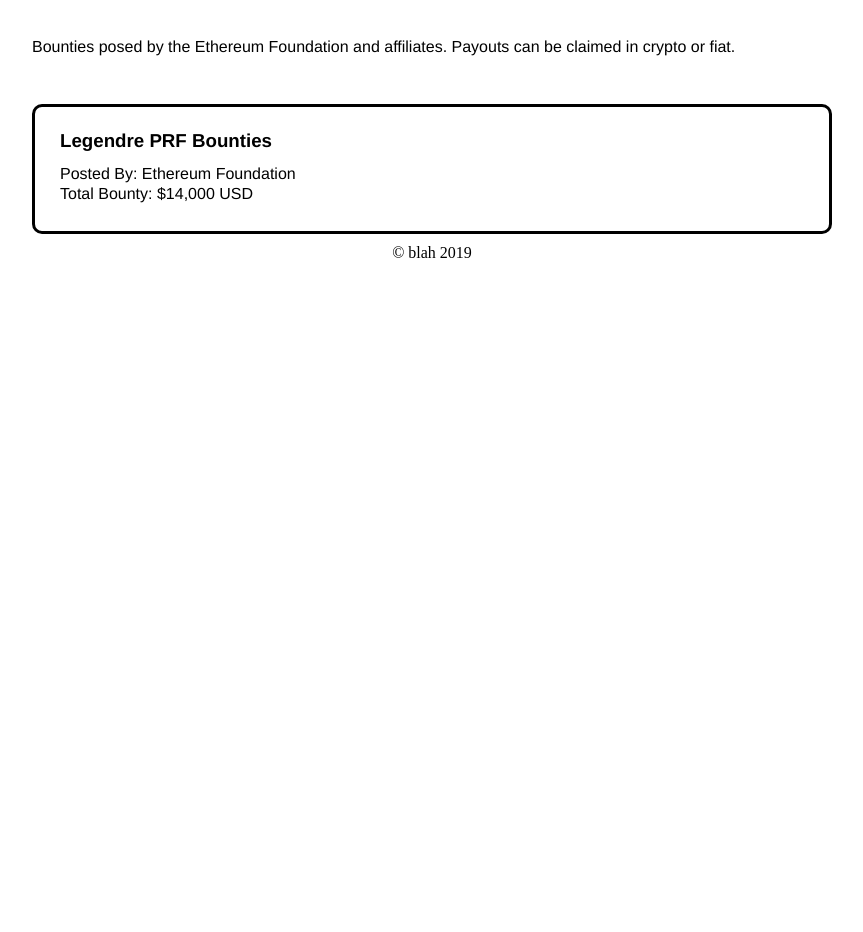
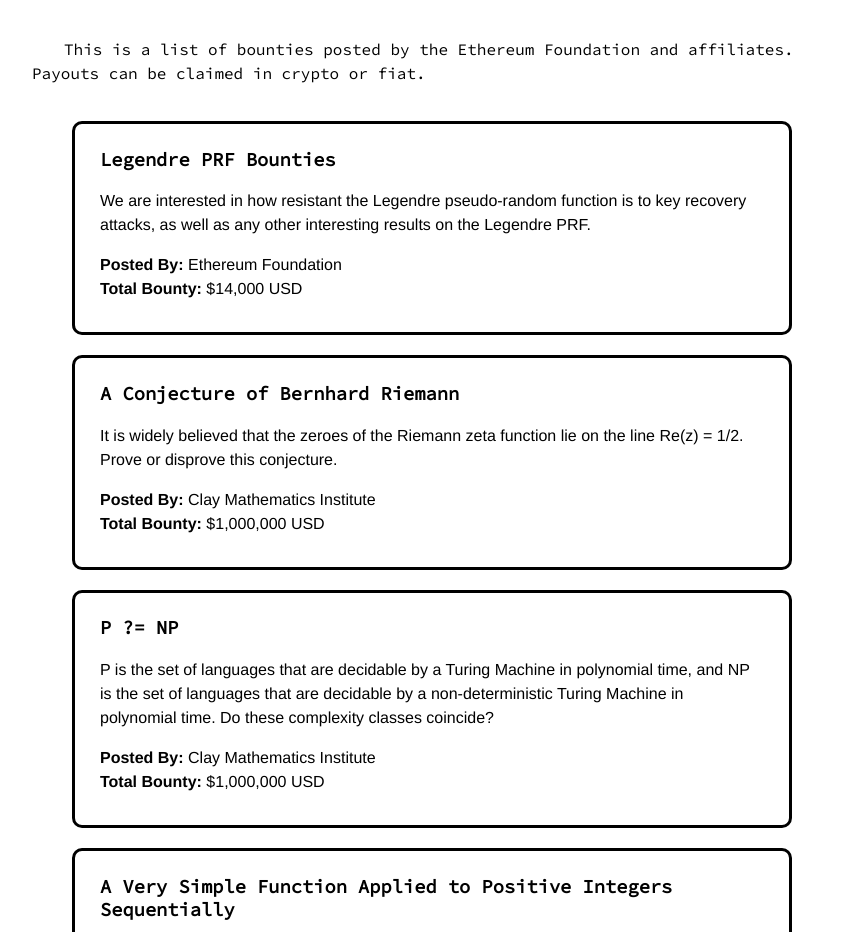
Before and after one commit to bricehuang/eth-bounties, a plain HTML site: page index.html in a window 1280 px wide. Shown: the part 180-1112 px from the top of the page, without its empty margins (208-1071 px from the left). Before the commit the page ends 800 px from the top, so only its background shows below. Drawn offline with nearby package versions, Linux system fonts and the light colour scheme.

Commit message:
add silly bounties

```diff
--- a/index.html
+++ b/index.html
@@ -15,9 +15,8 @@
       </div>
 
       <div class="subtitle-container section-container">
-        <p>
-          Bounties posed by the Ethereum Foundation and affiliates.
-          Payouts can be claimed in crypto or fiat.
+        <p class="subtitle">
+          This is a list of bounties posted by the Ethereum Foundation and affiliates. Payouts can be claimed in crypto or fiat.
         </p>
       </div>
 
@@ -25,7 +24,7 @@
       </div>
 
       <footer>
-        &copy; blah 2019
+        <p>&copy; Ethereum Foundation 2019</p>
       </footer>
     </div>
 
--- a/scripts.js
+++ b/scripts.js
@@ -2,9 +2,37 @@ const BOUNTIES = [
   {
     "title": "Legendre PRF Bounties",
     "link": "https://legendreprf.org/bounties",
-    "description": "",
+    "description": "We are interested in how resistant the Legendre pseudo-random function is to key recovery attacks, as well as any other interesting results on the Legendre PRF.",
     "setter": "Ethereum Foundation",
     "amount": "$14,000 USD",
+  },
+  {
+    "title": "A Conjecture of Bernhard Riemann",
+    "link": "https://www.claymath.org/millennium-problems/riemann-hypothesis",
+    "description": "It is widely believed that the zeroes of the Riemann zeta function lie on the line Re(z) = 1/2. Prove or disprove this conjecture.",
+    "setter": "Clay Mathematics Institute",
+    "amount": "$1,000,000 USD",
+  },
+  {
+    "title": "P ?= NP",
+    "link": "http://www.claymath.org/millennium-problems/p-vs-np-problem",
+    "description": "P is the set of languages that are decidable by a Turing Machine in polynomial time, and NP is the set of languages that are decidable by a non-deterministic Turing Machine in polynomial time. Do these complexity classes coincide?",
+    "setter": "Clay Mathematics Institute",
+    "amount": "$1,000,000 USD",
+  },
+  {
+    "title": "A Very Simple Function Applied to Positive Integers Sequentially",
+    "link": "https://en.wikipedia.org/wiki/Collatz_conjecture",
+    "description": "Take any positive integer n. If it is even, divide it by two. If it is odd, multiply it by three and add one. Repeat this procedure ad infinitum. Is it true for all n that you arrive at 1 in finitely many steps?",
+    "setter": "Paul Erdos",
+    "amount": "$500 USD",
+  },
+  {
+    "title": "Lorem ipsum dolor...",
+    "link": "https://loremipsum.io",
+    "description": "Lorem ipsum dolor sit amet, consectetur adipiscing elit, sed do eiusmod tempor incididunt ut labore et dolore magna aliqua. Eget arcu dictum varius duis at consectetur lorem donec. A iaculis at erat pellentesque. Et tortor at risus viverra adipiscing at in.",
+    "setter": "Lorem ipsum",
+    "amount": "$12 USD",
   },
 ];
 
@@ -13,8 +41,8 @@ $.each(BOUNTIES, function(i, bounty){
     "<div class='bounty' onclick='location.href = \"" + bounty.link + "\" ;' >" +
       "<h3>" + bounty.title + "</h3>" +
       "<p>" + bounty.description + "</p>" +
-      "<div class='bounty-metadata'><p>Posted By: " + bounty.setter + "<br>" +
-      "Total Bounty: " + bounty.amount + "</p></div>" +
+      "<p><strong>Posted By:</strong> " + bounty.setter + "<br>" +
+      "<strong>Total Bounty:</strong> " + bounty.amount + "</p>" +
     "</div>"
   );
 });
--- a/style.css
+++ b/style.css
@@ -11,37 +11,43 @@
   max-width: 80%;
 }
 
+.header-container {
+  margin-top: 30px;
+  text-align: center;
+}
+
 .header-img {
   height: 350px;
   margin-top: 30px;
 }
 
-.header-container {
-  margin-top: 30px;
-  text-align: center;
+.subtitle {
+  font-family: "Source Code Pro", monospace;
+  text-indent: 2em;
 }
 
 .subtitle-container {
 }
 
 .bounties-container {
+  box-sizing: border-box;
+  padding: 0 40px;
 }
 
 .bounty {
   border-style: solid;
-  padding: 5px 25px 60px 25px;
-  margin: 10px 0 0 0;
+  padding: 5px 25px 15px 25px;
+  margin: 10px 0 20px 0;
   border-radius: 10px;
   cursor: pointer;
   position: relative;
 }
 
 .desc-active {
-  color: #0069ff;
+  // color: #0069ff;
 }
 
 .bounty-active {
-  /*background-color: yellow;*/
   border-color: #0069ff;
 }
 
@@ -60,11 +66,11 @@ h1 {
 }
 
 h3 {
-  font-family: "Helvetica Neue", sans-serif;
+  font-family: "Source Code Pro", monospace;
 }
 
 p {
   font-family: "Helvetica Neue", sans-serif;
   font-size: 16px;
-  line-height: 1.3;
+  line-height: 1.5;
 }
```
